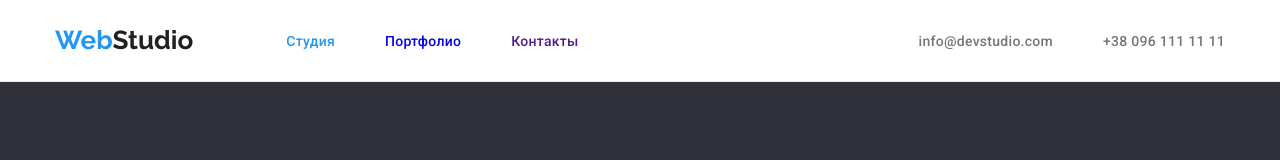
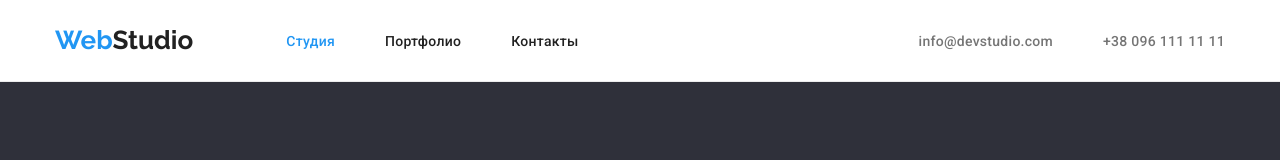
Before and after one commit to Vladyslav-Motuz/goit-demo-html-css, a plain HTML site: page index.html in a window 1280 px wide. Shown: the top 160 px of the page. Drawn offline with Linux system fonts and the light colour scheme.

Commit message:
fix color

```diff
--- a/css/styles.css
+++ b/css/styles.css
@@ -58,6 +58,7 @@ img {
   font-size: 14px;
   line-height: 1.14;
   letter-spacing: 0.02em;
+  color: rgba(33, 33, 33, 1);
   transition: color 800ms cubic-bezier(0.075, 0.82, 0.165, 1);
 }
 .nav__link:hover,
```
